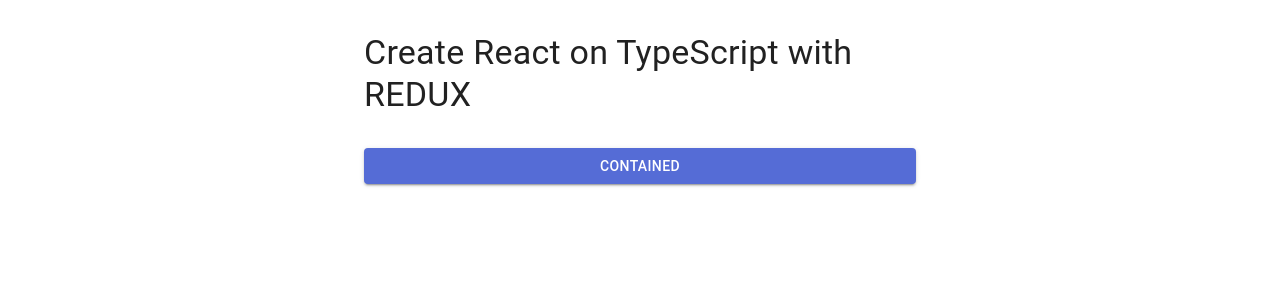
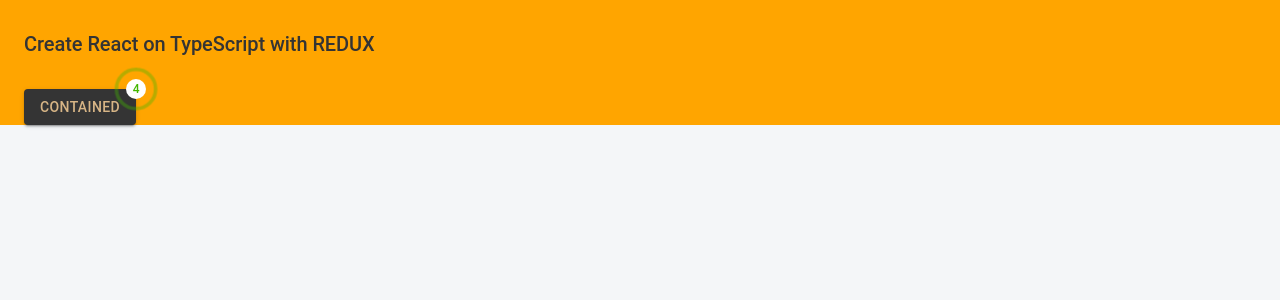
Before and after one commit to felix-824/burak-react, a React (Create React App) app: page / in a window 1280 px wide. Shown: the top 300 px of the page. Built offline with nearby package versions, Linux system fonts and the light colour scheme.

Commit message:
fix: MUI cutomized integration

```diff
--- a/src/app/App.tsx
+++ b/src/app/App.tsx
@@ -2,16 +2,21 @@
 import React from "react";
 import "../css/app.css";
 import { Box, Button, Container, Stack, Typography } from "@mui/material";
+import { RippleBadge } from "./MaterialTheme/styled";
 
 function App() {
-  return <Container maxWidth="sm">
+  return <Container sx={{ background: "orange"}}>
    <Stack flexDirection={"column"}>
     <Box sx={{my: 4}}>
       <Typography variant="h4" component={"h4"}>
         Create React on TypeScript with REDUX
       </Typography>
     </Box>
-    <Button variant="contained">Contained</Button>
+    <Box>
+      <RippleBadge badgeContent={4}>
+         <Button variant="contained">Contained</Button>
+      </RippleBadge>
+    </Box>
    </Stack>
   </Container>;
 }
--- /dev/null
+++ b/src/app/MaterialTheme/index.ts
@@ -0,0 +1,66 @@
+import { createTheme } from '@mui/material/styles';
+import { common } from '@mui/material/colors';
+import shadow from './shadow';
+import typography from './typography';
+import { maxWidth } from '@mui/system';
+
+/**
+ * LIGHT THEME (DEFAULT)
+ */
+const light = {
+	palette: {
+		type: 'light',
+		background: {
+			default: '#f8f8ff',
+			paper: common.white,
+		},
+		primary: {
+			contrastText: '#d7b586',
+			main: '#343434',
+		},
+		secondary: {
+			contrastText: '#343434',
+			main: '#d7b586',
+		},
+		text: {
+			primary: '#343434',
+			secondary: '#d7b586',
+			dark: common.black,
+		},
+	},
+	components: {
+		MuiContainer: {
+			styleOverrides: {
+				root: {
+					height: '100%',
+				},
+			},
+		},
+		MuiCssBaseline: {
+			styleOverrides: {
+				html: { height: '100%' },
+				body: { background: '#f4f6f8', height: '100%', minHeight: '100%' },
+			},
+		},
+	},
+	shadow,
+	typography,
+};
+
+// A custom theme for this app
+let theme = createTheme(light);
+theme = createTheme(theme, {
+	components: {
+		MuiContainer: {
+			styleOverrides: {
+				maxWidthLg: {
+					[theme.breakpoints.up('lg')]: {
+						maxWidth: '1300px',
+					},
+				},
+			},
+		},
+	},
+});
+
+export default theme;
--- /dev/null
+++ b/src/app/MaterialTheme/shadow.ts
@@ -0,0 +1,27 @@
+export default [
+	'none',
+	'0 0 0 1px rgba(63,63,68,0.05), 0 1px 2px 0 rgba(63,63,68,0.15)',
+	'0 0 1px 0 rgba(0,0,0,0.31), 0 2px 2px -2px rgba(0,0,0,0.25)',
+	'0 0 1px 0 rgba(0,0,0,0.31), 0 3px 4px -2px rgba(0,0,0,0.25)',
+	'0 0 1px 0 rgba(0,0,0,0.31), 0 3px 4px -2px rgba(0,0,0,0.25)',
+	'0 0 1px 0 rgba(0,0,0,0.31), 0 4px 6px -2px rgba(0,0,0,0.25)',
+	'0 0 1px 0 rgba(0,0,0,0.31), 0 4px 6px -2px rgba(0,0,0,0.25)',
+	'0 0 1px 0 rgba(0,0,0,0.31), 0 4px 8px -2px rgba(0,0,0,0.25)',
+	'0 0 1px 0 rgba(0,0,0,0.31), 0 5px 8px -2px rgba(0,0,0,0.25)',
+	'0 0 1px 0 rgba(0,0,0,0.31), 0 6px 12px -4px rgba(0,0,0,0.25)',
+	'0 0 1px 0 rgba(0,0,0,0.31), 0 7px 12px -4px rgba(0,0,0,0.25)',
+	'0 0 1px 0 rgba(0,0,0,0.31), 0 6px 16px -4px rgba(0,0,0,0.25)',
+	'0 0 1px 0 rgba(0,0,0,0.31), 0 7px 16px -4px rgba(0,0,0,0.25)',
+	'0 0 1px 0 rgba(0,0,0,0.31), 0 8px 18px -8px rgba(0,0,0,0.25)',
+	'0 0 1px 0 rgba(0,0,0,0.31), 0 9px 18px -8px rgba(0,0,0,0.25)',
+	'0 0 1px 0 rgba(0,0,0,0.31), 0 10px 20px -8px rgba(0,0,0,0.25)',
+	'0 0 1px 0 rgba(0,0,0,0.31), 0 11px 20px -8px rgba(0,0,0,0.25)',
+	'0 0 1px 0 rgba(0,0,0,0.31), 0 12px 22px -8px rgba(0,0,0,0.25)',
+	'0 0 1px 0 rgba(0,0,0,0.31), 0 13px 22px -8px rgba(0,0,0,0.25)',
+	'0 0 1px 0 rgba(0,0,0,0.31), 0 14px 24px -8px rgba(0,0,0,0.25)',
+	'0 0 1px 0 rgba(0,0,0,0.31), 0 16px 28px -8px rgba(0,0,0,0.25)',
+	'0 0 1px 0 rgba(0,0,0,0.31), 0 18px 30px -8px rgba(0,0,0,0.25)',
+	'0 0 1px 0 rgba(0,0,0,0.31), 0 20px 32px -8px rgba(0,0,0,0.25)',
+	'0 0 1px 0 rgba(0,0,0,0.31), 0 22px 34px -8px rgba(0,0,0,0.25)',
+	'0 0 1px 0 rgba(0,0,0,0.31), 0 24px 36px -8px rgba(0,0,0,0.25)',
+];
--- /dev/null
+++ b/src/app/MaterialTheme/styled.ts
@@ -0,0 +1,30 @@
+import { styled } from "@mui/material/styles";
+import Badge from "@mui/material/Badge";
+
+export const RippleBadge = styled(Badge)(({ theme }) => ({
+  "& .MuiBadge-badge": {
+    color: "#44b700",
+    background: "white",
+    "&::after": {
+      position: "absolute",
+      top: "-2px",
+      left: "-2px",
+      width: "120%",
+      height: "120%",
+      borderRadius: "50%",
+      animation: "ripple 1.2s infinite ease-in-out",
+      border: "2px solid currentColor",
+      content: '""',
+    },
+  },
+  "@keyframes ripple": {
+    "0%": {
+      transform: "scale(.8)",
+      opacity: 1,
+    },
+    "100%": {
+      transform: "scale(2.4)",
+      opacity: 0,
+    },
+  },
+}));
--- /dev/null
+++ b/src/app/MaterialTheme/typography.ts
@@ -0,0 +1,35 @@
+export default {
+	h1: {
+		fontWeight: 500,
+		fontSize: 35,
+		letterSpacing: '-0.24px',
+	},
+	h2: {
+		fontWeight: 500,
+		fontSize: 29,
+		letterSpacing: '-0.24px',
+	},
+	h3: {
+		fontWeight: 500,
+		fontSize: 24,
+		letterSpacing: '-0.06px',
+	},
+	h4: {
+		fontWeight: 500,
+		fontSize: 20,
+		letterSpacing: '-0.06px',
+	},
+	h5: {
+		fontWeight: 500,
+		fontSize: 16,
+		letterSpacing: '-0.05px',
+	},
+	h6: {
+		fontWeight: 500,
+		fontSize: 14,
+		letterSpacing: '-0.05px',
+	},
+	overline: {
+		fontWeight: 500,
+	},
+};
--- a/src/index.tsx
+++ b/src/index.tsx
@@ -6,8 +6,8 @@
 import reportWebVitals from "./reportWebVitals";
 import CssBaseline from '@mui/material/CssBaseline';
 import {ThemeProvider } from '@mui/material/styles';
-import theme from './theme';
 import "./css/index.css";
+import theme from "./app/MaterialTheme";
 
 ReactDOM.render(
   <React.StrictMode>
--- a/src/theme.ts
+++ /dev/null
@@ -1,15 +0,0 @@
-import { createTheme } from "@mui/material/styles";
-import { red } from "@mui/material/colors";
-
-const theme = createTheme({
-    palette: {
-        primary: {
-            main: "#556cd6",
-        },
-        secondary: {
-            main: "#19857b"
-        },
-    },
-});
-
-export default theme;
```
